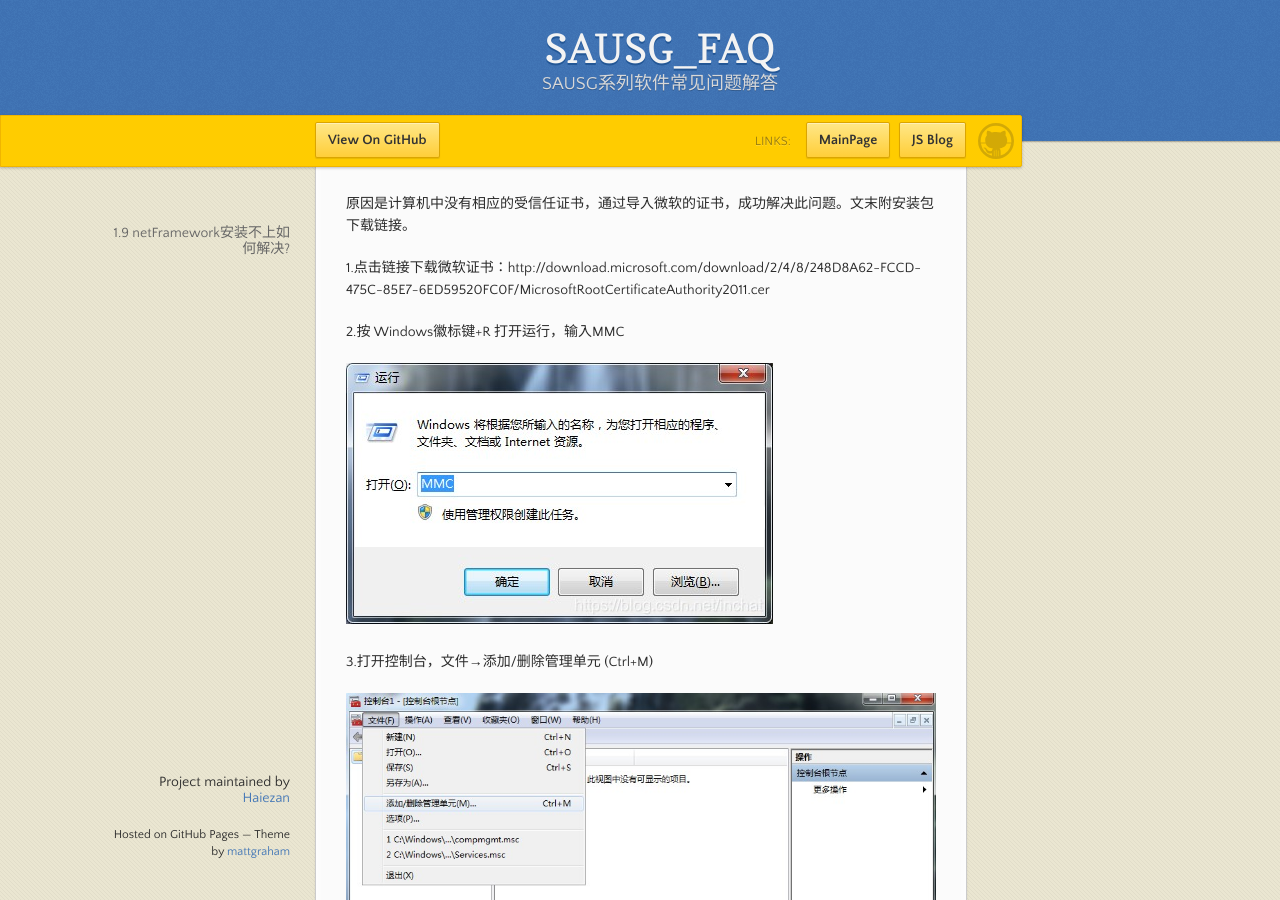
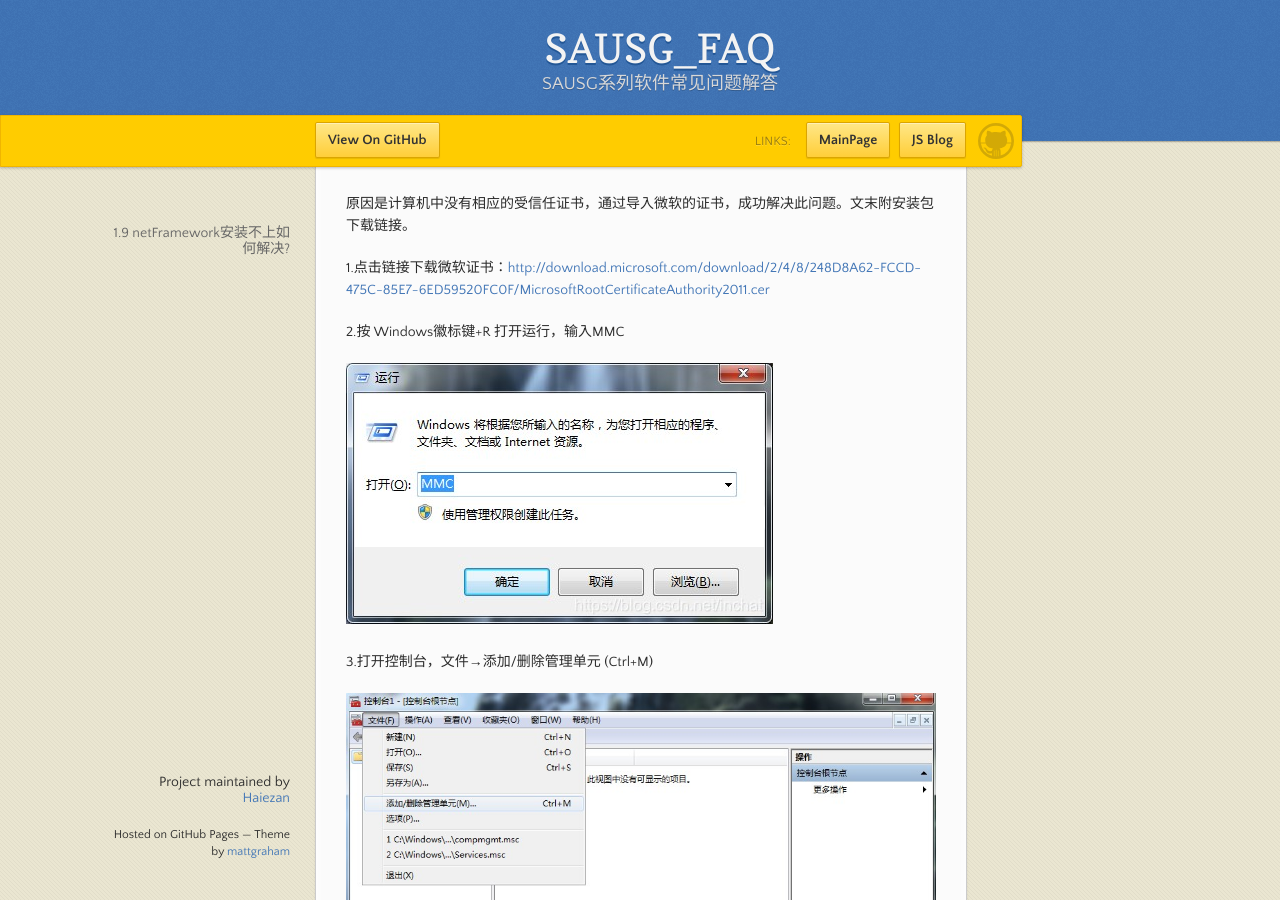
Before and after one commit to Haiezan/SAUSG_FAQ, a Jekyll site: the page built from 1.安装问题/1.9.netFramework安装不上如何解决.md, in a window 1280 px wide and 900 px high, scrolled down 719 px. Built offline with Jekyll 4.4.1, drawn with Linux system fonts in a browser that asks for light colours; our own code applies the rules of GitHub Pages for plain Markdown files; comment, search, counter and statistics services are not loaded; part of the change alters nothing that is shown.

```diff
--- a/1.安装问题/1.9.netFramework安装不上如何解决.md
+++ b/1.安装问题/1.9.netFramework安装不上如何解决.md
@@ -9,7 +9,7 @@
 
 原因是计算机中没有相应的受信任证书，通过导入微软的证书，成功解决此问题。文末附安装包下载链接。
 
-1.点击链接下载微软证书：http://download.microsoft.com/download/2/4/8/248D8A62-FCCD-475C-85E7-6ED59520FC0F/MicrosoftRootCertificateAuthority2011.cer
+1.点击链接下载微软证书：[http://download.microsoft.com/download/2/4/8/248D8A62-FCCD-475C-85E7-6ED59520FC0F/MicrosoftRootCertificateAuthority2011.cer](http://download.microsoft.com/download/2/4/8/248D8A62-FCCD-475C-85E7-6ED59520FC0F/MicrosoftRootCertificateAuthority2011.cer)
 
 2.按 Windows徽标键+R 打开运行，输入MMC
 
@@ -34,6 +34,7 @@
 6.此时重新安装 .Net Framework 4.6.2 则不会提示问题了。
 
 [.Net Framework 4.6.2 离线安装包](https://www.lanzous.com/i9aitef)
+
 [.Net Framework 4.6.2 在线安装包](https://www.lanzous.com/i9aitja)
 
 ---
```
